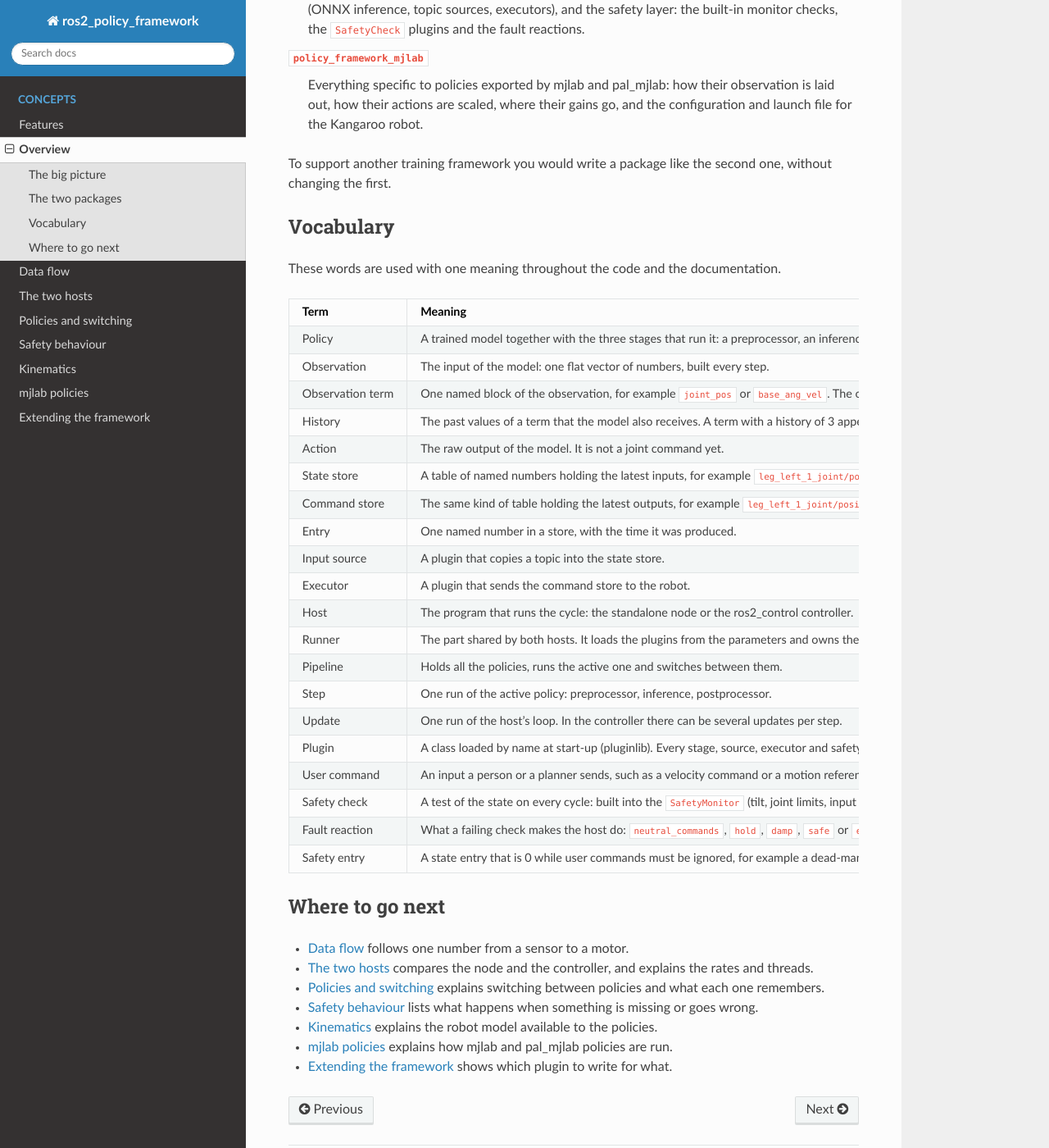
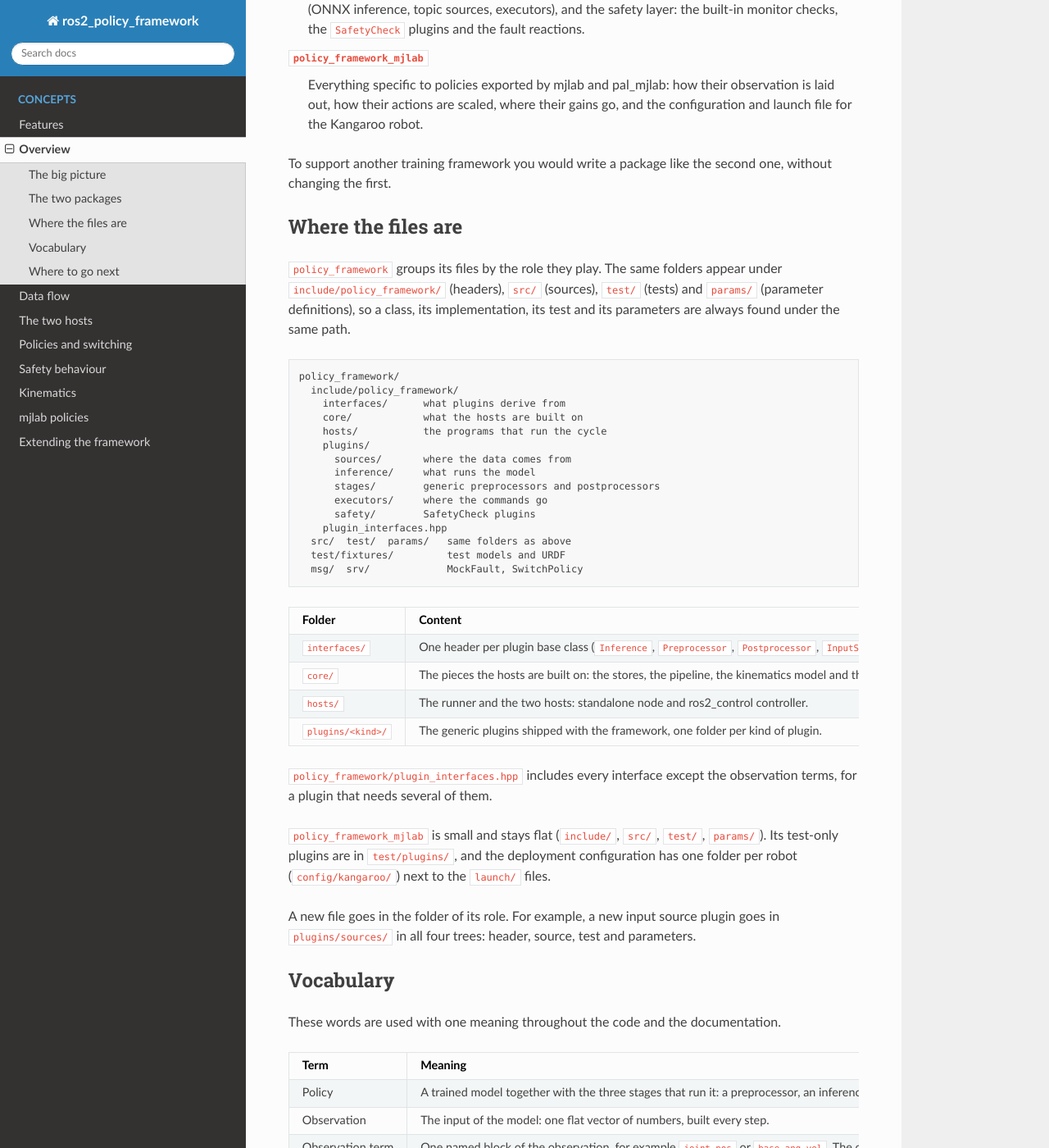
Before and after one commit to saikishor/ros2_policy_framework, a Sphinx documentation site: the page built from docs/overview.rst, in a window 1280 px wide and 1400 px high, scrolled down 1728 px. Shown: the whole window at 82% size. Built offline with Sphinx 7.4.7 and the Read the Docs theme 3.1.0, drawn with Linux system fonts in a browser that asks for light colours.

Commit message:
Explain the folder structure in the docs overview

```diff
--- a/docs/overview.rst
+++ b/docs/overview.rst
@@ -88,6 +88,66 @@ The two packages
 To support another training framework you would write a package like the second one, without
 changing the first.
 
+Where the files are
+-------------------
+
+``policy_framework`` groups its files by the role they play. The same folders appear under
+``include/policy_framework/`` (headers), ``src/`` (sources), ``test/`` (tests) and
+``params/`` (parameter definitions), so a class, its implementation, its test and its
+parameters are always found under the same path.
+
+.. code-block:: text
+
+   policy_framework/
+     include/policy_framework/
+       interfaces/      what plugins derive from
+       core/            what the hosts are built on
+       hosts/           the programs that run the cycle
+       plugins/
+         sources/       where the data comes from
+         inference/     what runs the model
+         stages/        generic preprocessors and postprocessors
+         executors/     where the commands go
+         safety/        SafetyCheck plugins
+       plugin_interfaces.hpp
+     src/  test/  params/   same folders as above
+     test/fixtures/         test models and URDF
+     msg/  srv/             MockFault, SwitchPolicy
+
+.. list-table::
+   :header-rows: 1
+   :widths: 18 52 30
+
+   * - Folder
+     - Content
+     - Example include
+   * - ``interfaces/``
+     - One header per plugin base class (``Inference``, ``Preprocessor``, ``Postprocessor``,
+       ``InputSource``, ``Executor``, ``InterfaceExecutor``, ``SafetyCheck``, the observation
+       terms) and the types they share (``types.hpp``, ``plugin_context.hpp``). This is the
+       API a plugin package depends on.
+     - ``policy_framework/interfaces/preprocessor.hpp``
+   * - ``core/``
+     - The pieces the hosts are built on: the stores, the pipeline, the kinematics model and
+       the safety monitor.
+     - ``policy_framework/core/data_store.hpp``
+   * - ``hosts/``
+     - The runner and the two hosts: standalone node and ros2_control controller.
+     - ``policy_framework/hosts/policy_controller.hpp``
+   * - ``plugins/<kind>/``
+     - The generic plugins shipped with the framework, one folder per kind of plugin.
+     - ``policy_framework/plugins/sources/topic_sources.hpp``
+
+``policy_framework/plugin_interfaces.hpp`` includes every interface except the observation
+terms, for a plugin that needs several of them.
+
+``policy_framework_mjlab`` is small and stays flat (``include/``, ``src/``, ``test/``,
+``params/``). Its test-only plugins are in ``test/plugins/``, and the deployment
+configuration has one folder per robot (``config/kangaroo/``) next to the ``launch/`` files.
+
+A new file goes in the folder of its role. For example, a new input source plugin goes in
+``plugins/sources/`` in all four trees: header, source, test and parameters.
+
 Vocabulary
 ----------
 
```
